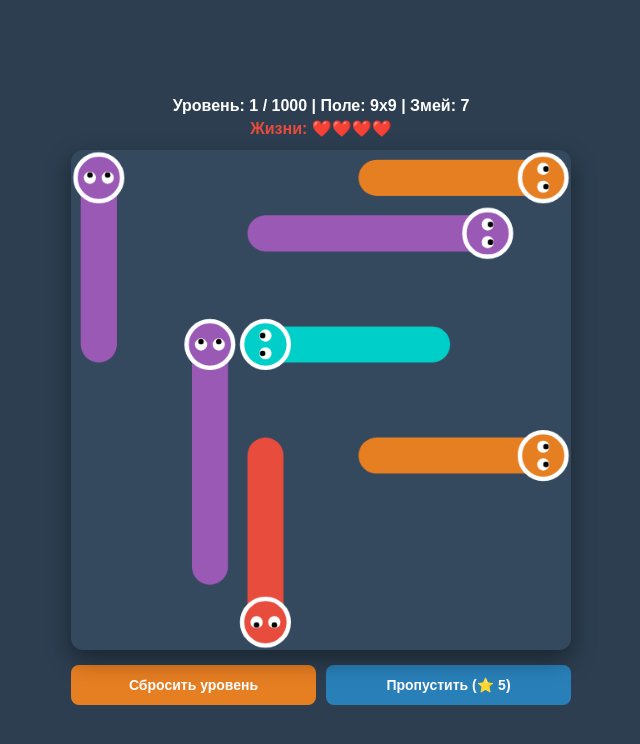
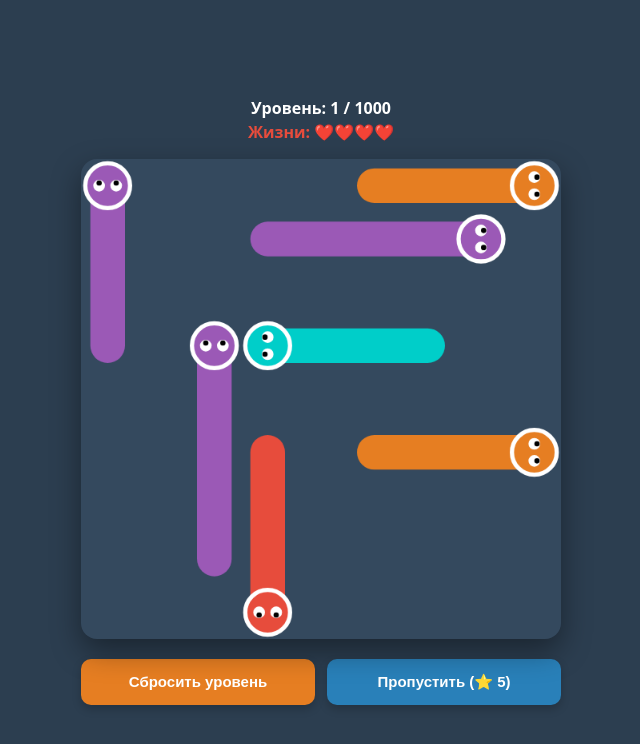
Before and after one commit to petrucho199019-prog/snake-puzzle, a plain HTML site: page index.html in a window 1280 px wide. Shown: the whole page, without its empty margins (319-959 px from the left). Drawn offline with Linux system fonts and the light colour scheme.

Commit message:
index.html

```diff
--- a/index.html
+++ b/index.html
@@ -1,9 +1,9 @@
 <!DOCTYPE html>
-<html>
+<html lang="ru">
 <head>
     <meta charset="UTF-8">
     <meta name="viewport" content="width=device-width, initial-scale=1.0, maximum-scale=1.0, user-scalable=no">
-    <title>Snake Unblock Puzzle - Stars Edition</title>
+    <title>SnakeStars: Puzzle</title>
     <script src="https://telegram.org/js/telegram-web-app.js"></script>
     <style>
         body {
@@ -15,22 +15,24 @@
             justify-content: center;
             align-items: center;
             min-height: 100vh;
-            font-family: sans-serif;
+            font-family: system-ui, -apple-system, BlinkMacSystemFont, 'Segoe UI', Roboto, Oxygen, Ubuntu, Cantarell, sans-serif;
             color: white;
             overflow: hidden;
             touch-action: manipulation;
+            -webkit-user-select: none;
+            user-select: none;
         }
         #ui-container {
-            margin-bottom: 10px;
+            margin-bottom: 15px;
             font-size: 16px;
             font-weight: bold;
             text-align: center;
-            line-height: 1.4;
+            line-height: 1.5;
             width: 90vw;
         }
         #canvas-container {
             width: 90vw;
-            max-width: 500px;
+            max-width: 480px;
             aspect-ratio: 1 / 1;
             position: relative;
         }
@@ -38,40 +40,40 @@
             width: 100%;
             height: 100%;
             background: #34495e;
-            border-radius: 12px;
+            border-radius: 16px;
             cursor: pointer;
-            box-shadow: 0 10px 25px rgba(0,0,0,0.4);
+            box-shadow: 0 12px 30px rgba(0,0,0,0.4);
             display: block;
         }
         .btn-group {
-            margin-top: 15px;
+            margin-top: 20px;
             display: flex;
-            gap: 10px;
+            gap: 12px;
             width: 90vw;
-            max-width: 500px;
+            max-width: 480px;
         }
         button {
             flex: 1;
-            padding: 12px 10px;
+            padding: 14px 10px;
             border: none;
             color: white;
-            border-radius: 8px;
+            border-radius: 10px;
             cursor: pointer;
             font-weight: bold;
-            font-size: 14px;
-            transition: opacity 0.2s;
+            font-size: 15px;
+            transition: transform 0.1s, opacity 0.2s;
+            box-shadow: 0 4px 10px rgba(0,0,0,0.2);
         }
         button:active {
-            opacity: 0.8;
+            transform: scale(0.97);
+            opacity: 0.9;
         }
     </style>
 </head>
 <body>
 
 <div id="ui-container">
-    Уровень: <span id="level-val">1</span> / 1000 |
-    Поле: <span id="grid-val">9x9</span> |
-    Змей: <span id="snakes-val">0</span><br>
+    Уровень: <span id="level-val">1</span> / 1000<br>
     <span style="color: #e74c3c;">Жизни: <span id="lives-val">❤️❤️❤️❤️</span></span>
 </div>
 
@@ -85,10 +87,11 @@
 </div>
 
 <script>
+// Инициализация Telegram WebApp
 let tg = window.Telegram ? window.Telegram.WebApp : null;
 if (tg) {
     tg.ready();
-    tg.expand();
+    tg.expand(); // Раскрываем Mini App на весь экран телефона
 }
 
 const canvas = document.getElementById('game');
@@ -102,10 +105,11 @@ let lives = 4;
 
 const COLORS = ['#e74c3c', '#2ecc71', '#3498db', '#f1c40f', '#9b59b6', '#1abc9c', '#e67e22', '#e84393', '#00cec9'];
 
-// Цены в Telegram Stars
+// Конфигурация стоимости в Telegram Stars
 const PRICE_SKIP = 5;
 const PRICE_LIVES = 10;
 
+// Функция тактильной отдачи телефона (вибрация)
 function triggerHaptic(type) {
     if (tg && tg.HapticFeedback) {
         if (type === 'click') tg.HapticFeedback.impactOccurred('light');
@@ -114,32 +118,30 @@ function triggerHaptic(type) {
     }
 }
 
+// Обновление текстовой информации на экране
 function updateUI() {
     let hearts = '';
     for (let i = 0; i < lives; i++) hearts += '❤️';
     for (let i = lives; i < 4; i++) hearts += '🖤';
     document.getElementById('lives-val').innerText = hearts;
     document.getElementById('level-val').innerText = currentLevel;
-    document.getElementById('grid-val').innerText = `${GRID_SIZE}x${GRID_SIZE}`;
-    document.getElementById('snakes-val').innerText = snakes.length;
 }
 
-// ФУНКЦИЯ ОПЛАТЫ ЧЕРЕЗ TELEGRAM STARS
+// Интеграция платежной системы Telegram Stars
 function initiateTelegramPayment(itemType, starsAmount, onSuccessCallback) {
     if (!tg || !tg.initData) {
-        // Если запущено вне Телеграма (в обычном браузере) — активируем демо-режим оплаты
-        alert(`[Демо-режим] Вы успешно купили "${itemType}" за ${starsAmount} Звёзд!`);
+        // Запуск в обычном браузере компьютера для разработки
+        alert(`[Тест] Вы приобрели "${itemType}" за ${starsAmount} Звёзд!`);
         onSuccessCallback();
         return;
     }
 
-    // ВАЖНО: Здесь игра отправляет запрос вашему БОТУ, чтобы тот сгенерировал ссылку на оплату.
-    // Замените URL ниже на адрес вашего сервера, когда настроите бэкенд бота.
+    // Запрос к твоему будущему бэкенд-серверу для создания ссылки на оплату
     fetch(`https://your-bot-server.com/create-stars-invoice`, {
         method: 'POST',
         headers: { 'Content-Type': 'application/json' },
         body: JSON.stringify({
-            initData: tg.initData, // Безопасные данные юзера Телеграм
+            initData: tg.initData,
             item: itemType,
             stars: starsAmount
         })
@@ -147,22 +149,22 @@ function initiateTelegramPayment(itemType, starsAmount, onSuccessCallback) {
     .then(res => res.json())
     .then(data => {
         if (data.invoiceLink) {
-            // Открываем нативное окно оплаты Telegram Stars
+            // Открытие оригинального окна оплаты Telegram Stars
             tg.openInvoice(data.invoiceLink, function(status) {
                 if (status === 'paid') {
                     triggerHaptic('success');
                     onSuccessCallback();
                 } else if (status === 'failed') {
-                    tg.showPopup({ title: 'Ошибка', message: 'Не удалось провести оплату Звёздами.', buttons: [{type: 'close'}] });
+                    tg.showPopup({ title: 'Ошибка', message: 'Платеж отклонен или не прошел.', buttons: [{type: 'close'}] });
                 }
             });
         }
     })
     .catch(err => {
-        // Временная заглушка для тестов, пока сервер не подключен:
+        // Умный тестовый режим: если сервер еще не развернут, начисляем покупку бесплатно
         tg.showPopup({
-            title: '⭐ Покупка (Тест)',
-            message: `Вы приобретаете: ${itemType}\nСтоимость: ${starsAmount} Telegram Stars.\n\n(Пока сервер бота не подключен, мы начислим это бесплатно ради теста!)`,
+            title: '⭐ Покупка в игре',
+            message: `Вы приобретаете: ${itemType}\nСтоимость: ${starsAmount} Telegram Stars.\n\n(Пока сервер бота находится в стадии разработки, мы активируем покупку бесплатно ради теста!)`,
             buttons: [
                 {id: 'buy', type: 'default', text: 'Оплатить (Тест)'},
                 {type: 'cancel', text: 'Отмена'}
@@ -189,14 +191,13 @@ function trySkipLevel() {
 
 function showGameOverPopup() {
     triggerHaptic('error');
-
     if (tg) {
         tg.showPopup({
             title: '💀 Жизни закончились!',
-            message: `Хотите мгновенно восстановить 4 ❤️ за ${PRICE_LIVES} Telegram Stars и продолжить со 100-го уровня?\n\nИначе игра сбросится на 1 уровень.`,
+            message: `Хотите мгновенно восстановить 4 ❤️ за ${PRICE_LIVES} Telegram Stars и продолжить проходить текущий уровень?\n\nВ противном случае прогресс сбросится на 1 уровень.`,
             buttons: [
                 {id: 'buy_lives', type: 'default', text: `Купить ❤️ за ⭐ ${PRICE_LIVES}`},
-                {id: 'restart', type: 'destructive', text: 'Начать заново с 1 ур.'}
+                {id: 'restart', type: 'destructive', text: 'Начать с 1 уровня'}
             ]
         }, function(buttonId) {
             if (buttonId === 'buy_lives') {
@@ -209,7 +210,7 @@ function showGameOverPopup() {
             }
         });
     } else {
-        if (confirm('ГЕЙМ ОВЕР! Купить жизни?')) {
+        if (confirm('Игра окончена! Восстановить жизни?')) {
             lives = 4;
             updateUI();
         } else {
@@ -224,8 +225,7 @@ function restartGameFromZero() {
     generateLevel(currentLevel);
 }
 
-// ... (Весь остальной математический код генерации, отрисовки змей и логики ходов остается без изменений) ...
-
+// Вспомогательные математические алгоритмы для змей
 function normalizePath(p) {
     const minX = Math.min(...p.map(pt => pt.x));
     const minY = Math.min(...p.map(pt => pt.y));
@@ -240,6 +240,7 @@ function rotatePath(p, angles) {
     return normalizePath(current);
 }
 
+// Симуляция решения уровня для проверки его проходимости генератором
 function isLayoutSolvable(testSnakes, gridSize) {
     const grid = Array.from({length: gridSize}, () => Array(gridSize).fill(false));
     testSnakes.forEach(s => {
@@ -269,6 +270,7 @@ function isLayoutSolvable(testSnakes, gridSize) {
     return remaining.length === 0;
 }
 
+// Масштабируемый генератор уровней (от 1 до 1000)
 function generateLevel(level) {
     let numSnakes = 0;
     if (level < 20) {
@@ -276,50 +278,57 @@ function generateLevel(level) {
         numSnakes = Math.floor(GRID_SIZE * 0.6) + 2;
     } else {
         GRID_SIZE = Math.floor(22 + (250 - 22) * (level - 20) / 980);
-        numSnakes = 40 + (level - 20) * 2;
+        numSnakes = Math.min(200, 40 + (level - 20) * 2);
     }
     CELL = canvas.width / GRID_SIZE;
     let isSolvable = false;
     let attemptsLevel = 0;
+
     while (!isSolvable && attemptsLevel < 500) {
         attemptsLevel++;
         snakes = [];
         const occupied = Array.from({length: GRID_SIZE}, () => Array(GRID_SIZE).fill(false));
+
         for (let i = 0; i < numSnakes; i++) {
             let placed = false; let attemptsPlace = 0;
             while (!placed && attemptsPlace < 100) {
                 attemptsPlace++;
                 let relPath = [];
                 const type = (level >= 30) ? Math.floor(Math.random() * 3) : 0;
-                if (type === 0) {
+
+                if (type === 0) { // Прямая змейка
                     const len = 3 + Math.floor(Math.random() * Math.min(4, Math.floor(GRID_SIZE / 4) + 1));
                     const isHorizontal = Math.random() > 0.5;
                     for (let j = 0; j < len; j++) relPath.push(isHorizontal ? {x: j, y: 0} : {x: 0, y: j});
-                } else if (type === 1) {
+                } else if (type === 1) { // П-образная змейка
                     const h = 1 + Math.floor(Math.random() * 2); const w = 1 + Math.floor(Math.random() * 2);
                     for (let y = h; y >= 0; y--) relPath.push({x: 0, y: y});
                     for (let x = 1; x <= w; x++) relPath.push({x: x, y: 0});
                     for (let y = 1; y <= h; y++) relPath.push({x: w, y: y});
                     relPath = rotatePath(relPath, Math.floor(Math.random() * 4));
-                } else if (type === 2) {
+                } else if (type === 2) { // Z-образная змейка
                     const w1 = 1 + Math.floor(Math.random() * 2); const h = 1; const w2 = 1 + Math.floor(Math.random() * 2);
                     for (let x = 0; x <= w1; x++) relPath.push({x: x, y: 0});
                     for (let y = 1; y <= h; y++) relPath.push({x: w1, y: y});
                     for (let x = w1 + 1; x <= w1 + w2; x++) relPath.push({x: x, y: h});
                     relPath = rotatePath(relPath, Math.floor(Math.random() * 4));
                 }
+
                 if (Math.random() > 0.5) relPath.reverse();
                 const maxW = Math.max(...relPath.map(pt => pt.x));
                 const maxH = Math.max(...relPath.map(pt => pt.y));
                 if (GRID_SIZE - maxW <= 0 || GRID_SIZE - maxH <= 0) continue;
+
                 const startX = Math.floor(Math.random() * (GRID_SIZE - maxW));
                 const startY = Math.floor(Math.random() * (GRID_SIZE - maxH));
                 let canPlace = true; const path = [];
+
                 for (let pt of relPath) {
                     const x = startX + pt.x; const y = startY + pt.y;
                     if (occupied[y][x]) { canPlace = false; break; }
                     path.push({x, y});
                 }
+
                 if (canPlace) {
                     path.forEach(p => occupied[p.y][p.x] = true);
                     const head = path[path.length - 1]; const neck = path[path.length - 2];
@@ -334,10 +343,13 @@ function generateLevel(level) {
     updateUI(); draw();
 }
 
+// Отрисовка змеек на холсте Canvas
 function draw() {
     ctx.clearRect(0, 0, canvas.width, canvas.height);
     const bodyWidth = CELL * 0.65; const headRadius = CELL * 0.42;
     const eyeShift = CELL * 0.16; const eyeRadius = CELL * 0.11; const pupilRadius = CELL * 0.05;
+
+    // Хвосты и туловища
     snakes.forEach(s => {
         ctx.beginPath(); ctx.strokeStyle = s.color; ctx.lineWidth = bodyWidth; ctx.lineCap = 'round'; ctx.lineJoin = 'round';
         s.path.forEach((p, i) => {
@@ -346,13 +358,16 @@ function draw() {
         });
         ctx.stroke();
     });
+
+    // Детализированные головы (рисуются, если сетка позволяет рассмотреть детали)
     if (CELL > 4) {
         snakes.forEach(s => {
             const head = s.path[s.path.length - 1];
             const hx = head.x * CELL + CELL / 2; const hy = head.y * CELL + CELL / 2;
             ctx.fillStyle = s.color; ctx.beginPath(); ctx.arc(hx, hy, headRadius, 0, Math.PI * 2); ctx.fill();
             ctx.strokeStyle = 'white'; ctx.lineWidth = Math.max(1, CELL * 0.08); ctx.stroke();
-            if (CELL > 12) {
+
+            if (CELL > 12) { // Глаза
                 ctx.fillStyle = 'white'; ctx.beginPath();
                 ctx.arc(hx + (s.dir.y * eyeShift), hy - (s.dir.x * eyeShift), eyeRadius, 0, Math.PI * 2);
                 ctx.arc(hx - (s.dir.y * eyeShift), hy + (s.dir.x * eyeShift), eyeRadius, 0, Math.PI * 2); ctx.fill();
@@ -364,19 +379,23 @@ function draw() {
     }
 }
 
+// Логика движения выбранной змейки вперед
 function startMoving(snake) {
     if (snake.moving || lives <= 0) return;
     snake.moving = true;
     triggerHaptic('click');
+
     const speed = GRID_SIZE > 35 ? 25 : (GRID_SIZE > 15 ? 60 : 120);
     const timer = setInterval(() => {
         const head = snake.path[snake.path.length - 1];
         const nextX = head.x + snake.dir.x; const nextY = head.y + snake.dir.y;
+
         if (nextX < 0 || nextX >= GRID_SIZE || nextY < 0 || nextY >= GRID_SIZE) {
+            // Выползание за карту
             snake.path.shift();
             if (snake.path.length === 0) {
                 clearInterval(timer); snakes = snakes.filter(s => s !== snake); updateUI();
-                if (snakes.length === 0) {
+                if (snakes.length === 0) { // Победа на уровне
                     triggerHaptic('success');
                     setTimeout(() => {
                         if (currentLevel < 1000) { currentLevel++; lives = 4; generateLevel(currentLevel); }
@@ -384,6 +403,7 @@ function startMoving(snake) {
                 }
             }
         } else {
+            // Проверка столкновения
             const isBlocked = snakes.some(other => other.path.some(p => p.x === nextX && p.y === nextY));
             if (isBlocked) {
                 clearInterval(timer); snake.moving = false; lives--; updateUI();
@@ -396,21 +416,30 @@ function startMoving(snake) {
     }, speed);
 }
 
+// Преобразование координат клика/тача с учетом масштабирования экрана
 function handleInput(clientX, clientY) {
     if (lives <= 0) return;
     const rect = canvas.getBoundingClientRect();
     const canvasX = (clientX - rect.left) * (canvas.width / rect.width);
     const canvasY = (clientY - rect.top) * (canvas.height / rect.height);
     const mx = Math.floor(canvasX / CELL); const my = Math.floor(canvasY / CELL);
-    const clickedSnake = snakes.find(s => { const head = s.path[s.path.length - 1]; return head.x === mx && head.y === my; });
+
+    const clickedSnake = snakes.find(s => {
+        const head = s.path[s.path.length - 1];
+        return head.x === mx && head.y === my;
+    });
     if (clickedSnake) startMoving(clickedSnake);
 }
 
+// Слушатели управления
 canvas.addEventListener('click', (e) => handleInput(e.clientX, e.clientY));
-canvas.addEventListener('touchstart', (e) => { if(e.touches.length > 0) handleInput(e.touches[0].clientX, e.touches[0].clientY); }, {passive: true});
+canvas.addEventListener('touchstart', (e) => {
+    if(e.touches.length > 0) handleInput(e.touches[0].clientX, e.touches[0].clientY);
+}, {passive: true});
 
 function resetLevel() { lives = 4; generateLevel(currentLevel); }
 
+// Первичный запуск игры
 generateLevel(currentLevel);
 </script>
 </body>
```
